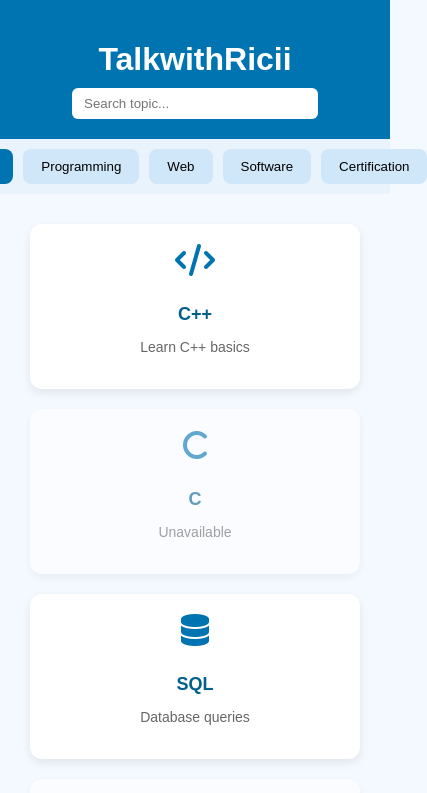
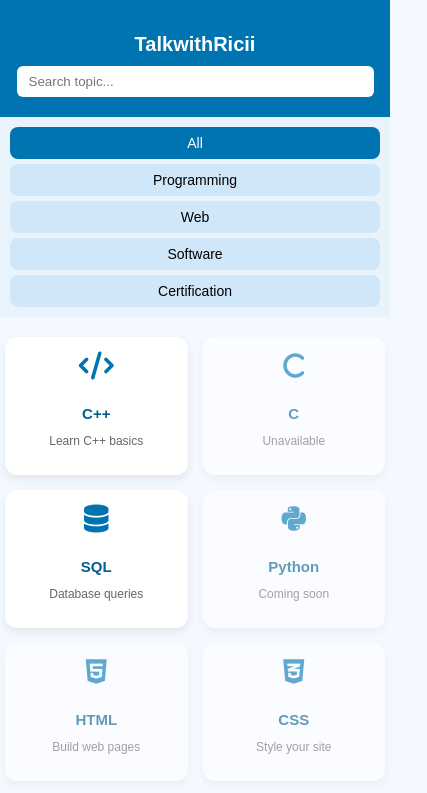
Before and after one commit to talkwithricii/TalkwithRicii, a plain HTML site: page index.html in a window 390 px wide. Shown: the top 793 px of the page, 427 px wide, since content can reach past the window. Drawn offline with Linux system fonts and the light colour scheme.

Commit message:
Overwrite files with latest version

```diff
--- a/index.css
+++ b/index.css
@@ -21,14 +21,17 @@ header h1 {
 #searchInput {
   padding: 8px 12px;
   width: 60%;
+  max-width: 500px;
   border-radius: 6px;
   border: none;
   outline: none;
+  transition: width 0.3s ease;
 }
 
 /* ===== TABS ===== */
 .tabs {
   display: flex;
+  flex-wrap: wrap; /* allow tabs to wrap on small screens */
   justify-content: center;
   background: #e9f3fb;
   padding: 10px;
@@ -54,7 +57,7 @@ header h1 {
 /* ===== TILE GRID ===== */
 .category-container {
   display: none;
-  padding: 30px;
+  padding: 30px 10px;
   gap: 20px;
   grid-template-columns: repeat(auto-fit, minmax(180px, 1fr));
 }
@@ -122,3 +125,65 @@ header h1 {
 .hidden {
   display: none;
 }
+
+/* ===== RESPONSIVE DESIGN ===== */
+@media (max-width: 768px) {
+  #searchInput {
+    width: 90%;
+  }
+
+  .tabs {
+    gap: 5px;
+  }
+
+  .tab-button {
+    padding: 8px 12px;
+    font-size: 14px;
+  }
+
+  .topic-tile {
+    padding: 15px;
+  }
+
+  .topic-tile h3 {
+    font-size: 16px;
+  }
+
+  .topic-tile p {
+    font-size: 13px;
+  }
+}
+
+@media (max-width: 480px) {
+  header h1 {
+    font-size: 20px;
+  }
+
+  .tabs {
+    flex-direction: column;
+    align-items: center;
+  }
+
+  .tab-button {
+    width: 100%;
+    text-align: center;
+  }
+
+  .category-container {
+    padding: 20px 5px;
+    gap: 15px;
+    grid-template-columns: repeat(auto-fit, minmax(140px, 1fr));
+  }
+
+  .topic-tile i {
+    font-size: 28px;
+  }
+
+  .topic-tile h3 {
+    font-size: 15px;
+  }
+
+  .topic-tile p {
+    font-size: 12px;
+  }
+}
```
